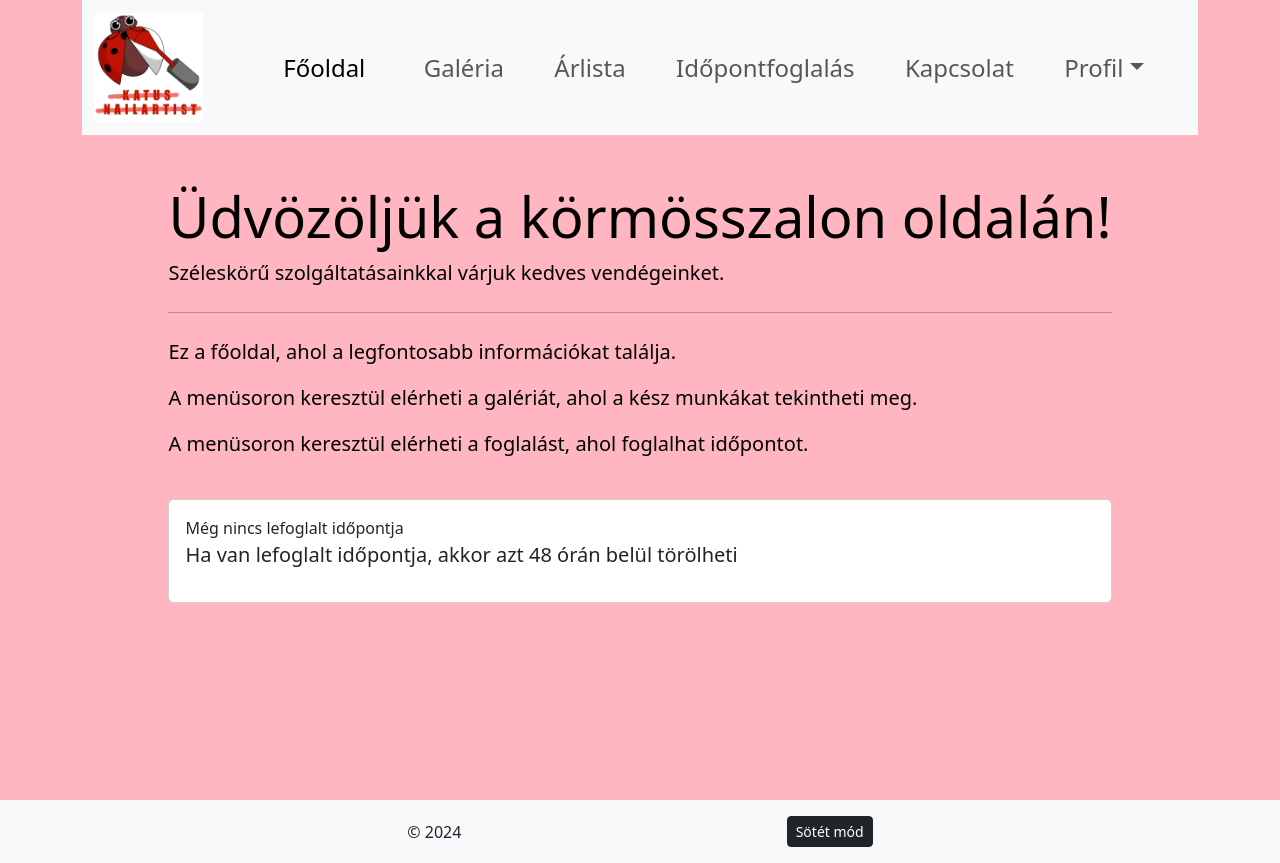
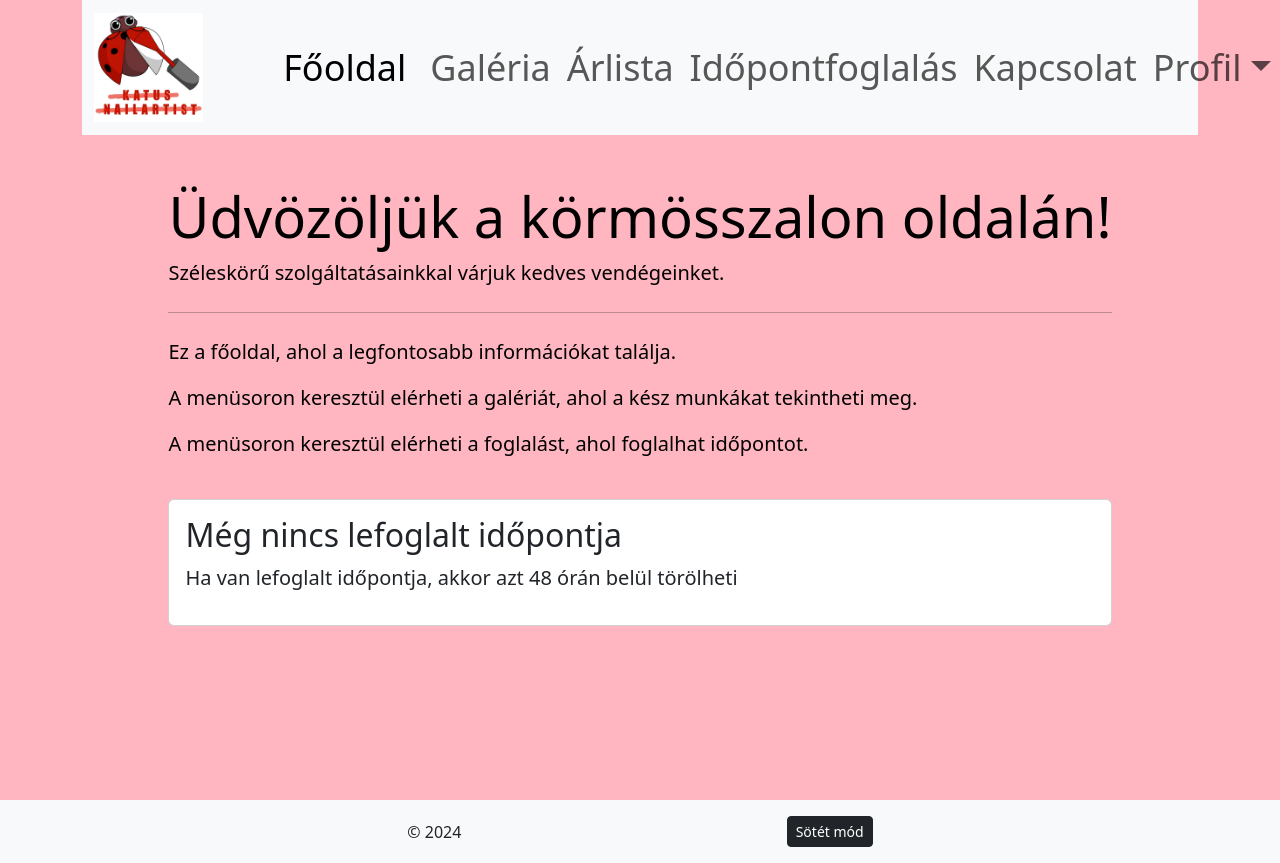
Before and after one commit to Kormos03/IKT_KormosProjekt, a React (Vite) app in the folder frontend/frontend/: page / in a window 1280 px wide. Built offline with nearby package versions, Linux system fonts and the light colour scheme; no server answers; sample sign-in values are in the browser's storage.

Commit message:
trying to fix the navigatonbar

```diff
--- a/frontend/frontend/src/App.css
+++ b/frontend/frontend/src/App.css
@@ -90,6 +90,14 @@ body, #root {
 
 }
 
+.navigationBar{
+  display: flex;
+  justify-content: space-evenly;
+  width: 100%;
+  font-size: 1.5em;
+
+}
+
 .cardforgallery{
   color: lightpink;
   background-color: lightpink;
--- a/frontend/frontend/src/App.tsx
+++ b/frontend/frontend/src/App.tsx
@@ -5,6 +5,7 @@ import './App.css'
 import { NavLink, Outlet } from 'react-router-dom'
 import { Helmet } from 'react-helmet-async'
 import { Footer } from './Components/Footer'
+import { NavigationBar } from './Components/NavigationBar'
 
 
 function App() {
@@ -29,7 +30,9 @@ function App() {
             <meta name="description" content="Körmös projekt" />
         <meta name="description" content="Körmös projekt" />
         </Helmet>
+
         <div className={darkMode ? 'dark' : ''}>
+
         <main className=''>
           <Outlet />
         </main>
--- a/frontend/frontend/src/Components/LoginFormAdmin.tsx
+++ b/frontend/frontend/src/Components/LoginFormAdmin.tsx
@@ -51,7 +51,7 @@ export function LoginFormAdmin({ onSuccessfulLogin }: Props) {
 
     return <div className="container">
 
-     <form onSubmit={login}>
+     <form onSubmit={login} className="login">
      <h3>Bejelentkezés Admin</h3>
         Email: <input type='email' onChange={e => setEmail(e.currentTarget.value)} />
         Password: <input type='password' onChange={e => setPass(e.currentTarget.value)} /> <br />
--- a/frontend/frontend/src/Components/NavigationBar.tsx
+++ b/frontend/frontend/src/Components/NavigationBar.tsx
@@ -26,7 +26,7 @@ function  handleLogoClick(){
 }
 
 
-    return (<div>
+    return (<div className='navigationBar'>
         <div className="container" id="navBarContainer">
             <div className="row">
                 <div className="col">
--- a/frontend/frontend/src/Components/WelcomeLoggedIn.tsx
+++ b/frontend/frontend/src/Components/WelcomeLoggedIn.tsx
@@ -7,7 +7,7 @@ export function WelcomeLoggedIn(){
     const {reservation} = GetReservationForUser();
 
     const reservedTime = () => {
-        if(reservation == null || typeof reservation == undefined) return <>Még nincs lefoglalt időpontja</>
+        if(reservation == null || typeof reservation == undefined) return <h2>  Még nincs lefoglalt időpontja</h2>
             const dateStart = reservation.dateStart.split('T')[0] + " " + (reservation.dateStart.split(':')[0]).split('T')[1] + ':' + reservation.dateStart.split(':')[1];
             const dateEnd = reservation.dateEnd.split('T')[0] + " " + (reservation.dateEnd.split(':')[0]).split('T')[1] + ':' + reservation.dateEnd.split(':')[1];
             const now = new Date();
```
Also changed, not shown: 1 other file (tests, documents, lock files or other folders).
